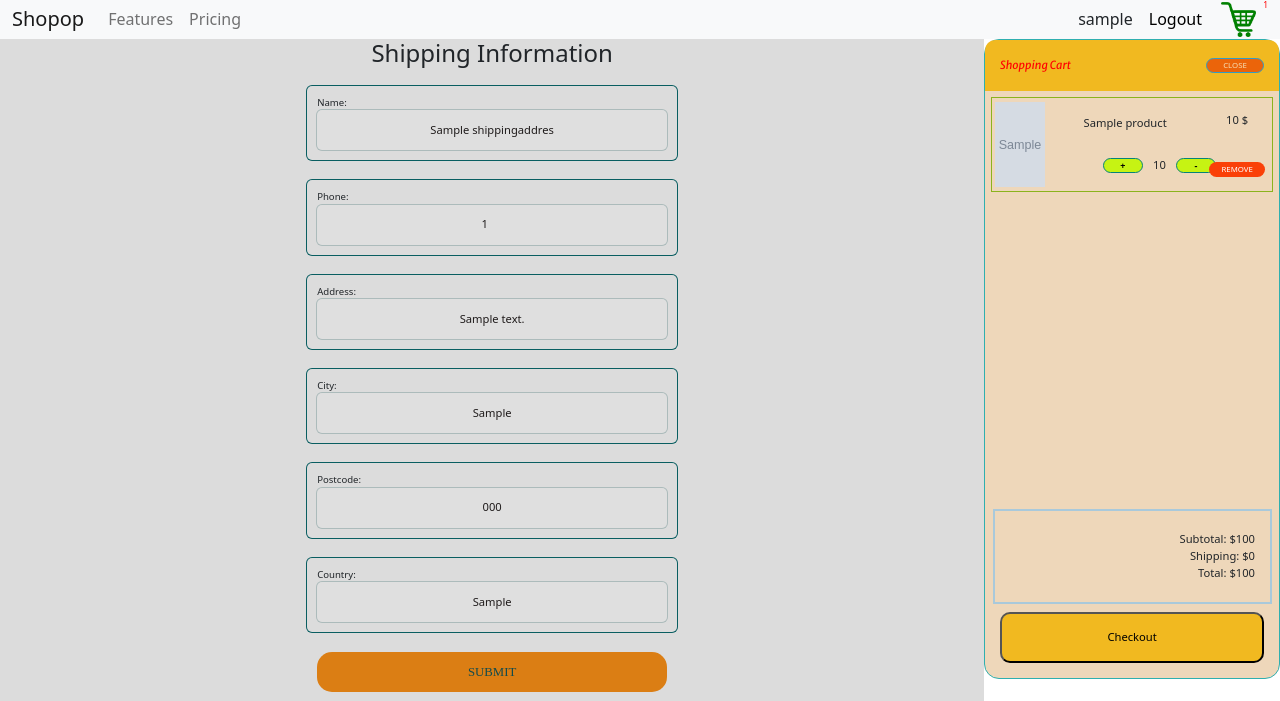
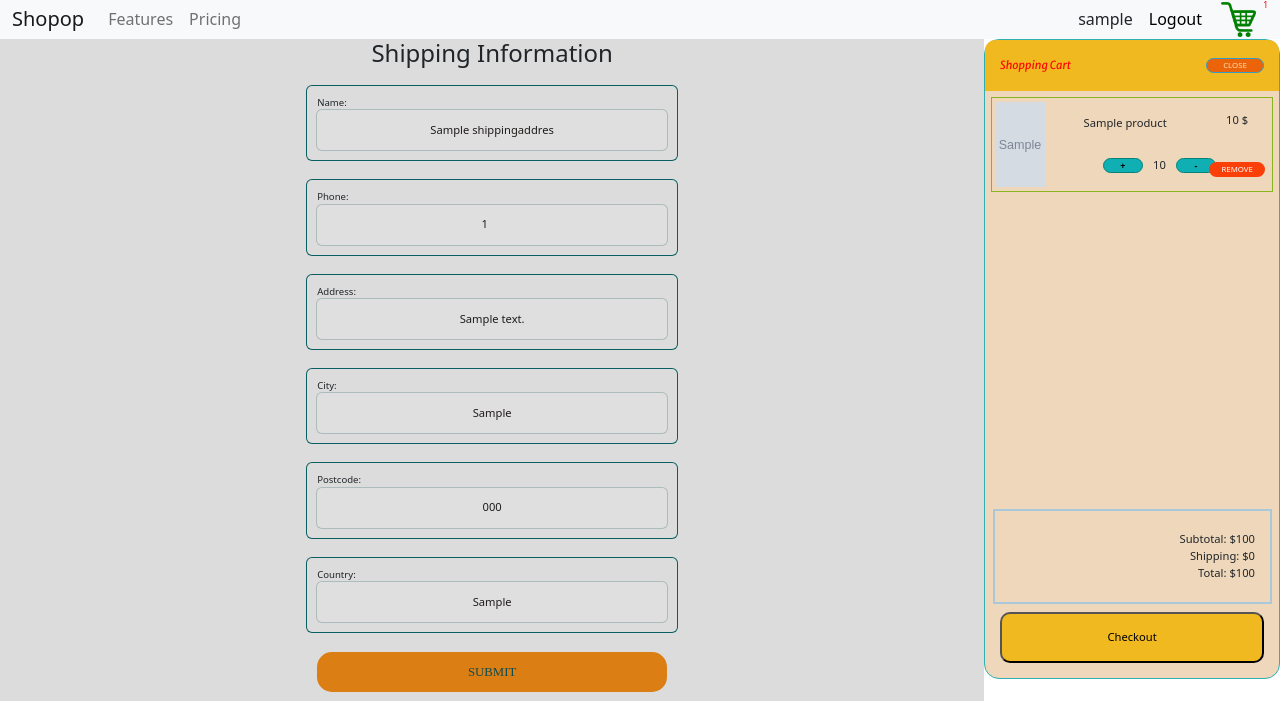
Before and after one commit to RubelBiswasCS/shopping-site, a Django app: page /shipping-address in a window 1280 px wide. Shown: the part 51-752 px from the top of the page. Run offline with Django 3.2, Linux system fonts and the light colour scheme; a user stored in the database is signed in; tables that the repository leaves empty hold one stand-in row (values such as "Sample post"); grey boxes marked "Sample" are stand-in pictures; some web fonts are replaced.

Commit message:
modified cart style

```diff
--- a/store/static/store/css/cart.css
+++ b/store/static/store/css/cart.css
@@ -152,12 +152,15 @@ button.checkout-btn{
     padding: 0px;
 }
 .cart-item-sec-2 button{
+
+    padding:0;
     margin: 0;
-    background-color: rgb(198, 243, 19);
-    height: 90%;
+    background-color: rgb(15, 175, 180);
+    height: 15px;
     min-width: 90%;
     font-size:.8em;
-    font-weight: bold;
+    font-weight: bolder;
+
     border: 1px solid rgb(6, 131, 120);
     border-radius: 15px 15px;
 }
```
